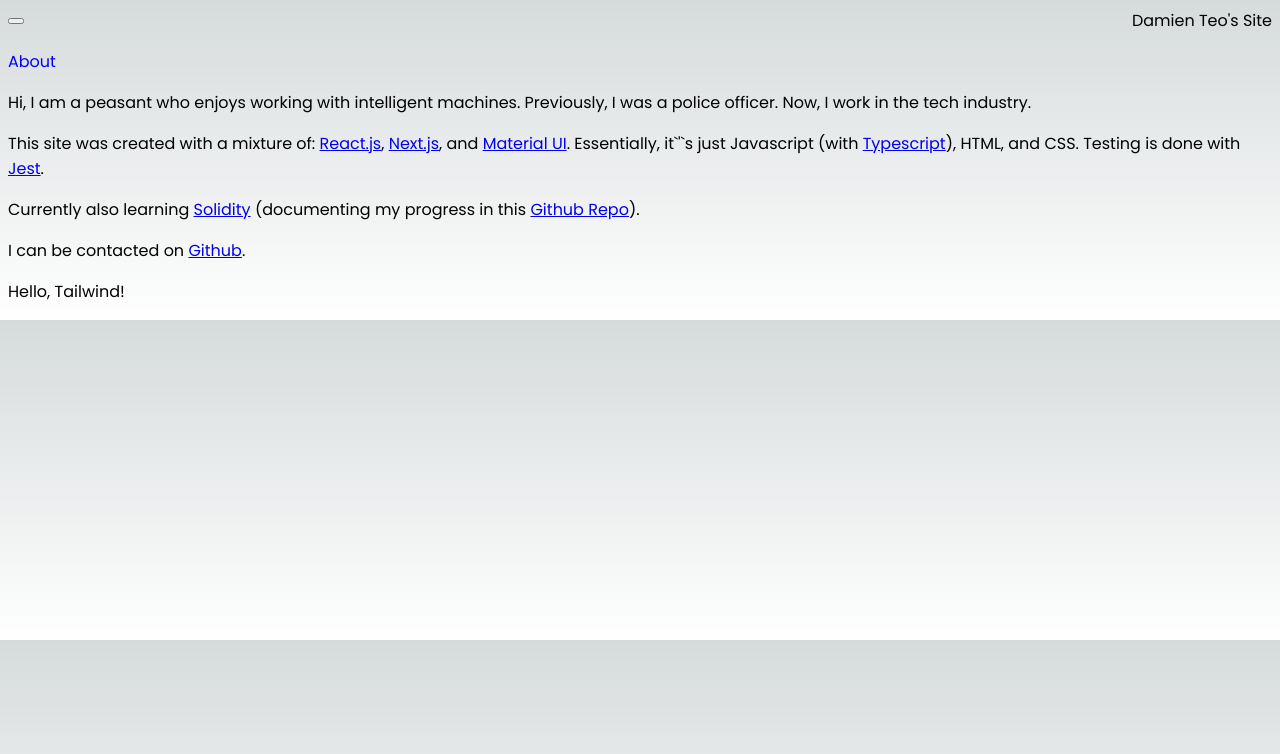
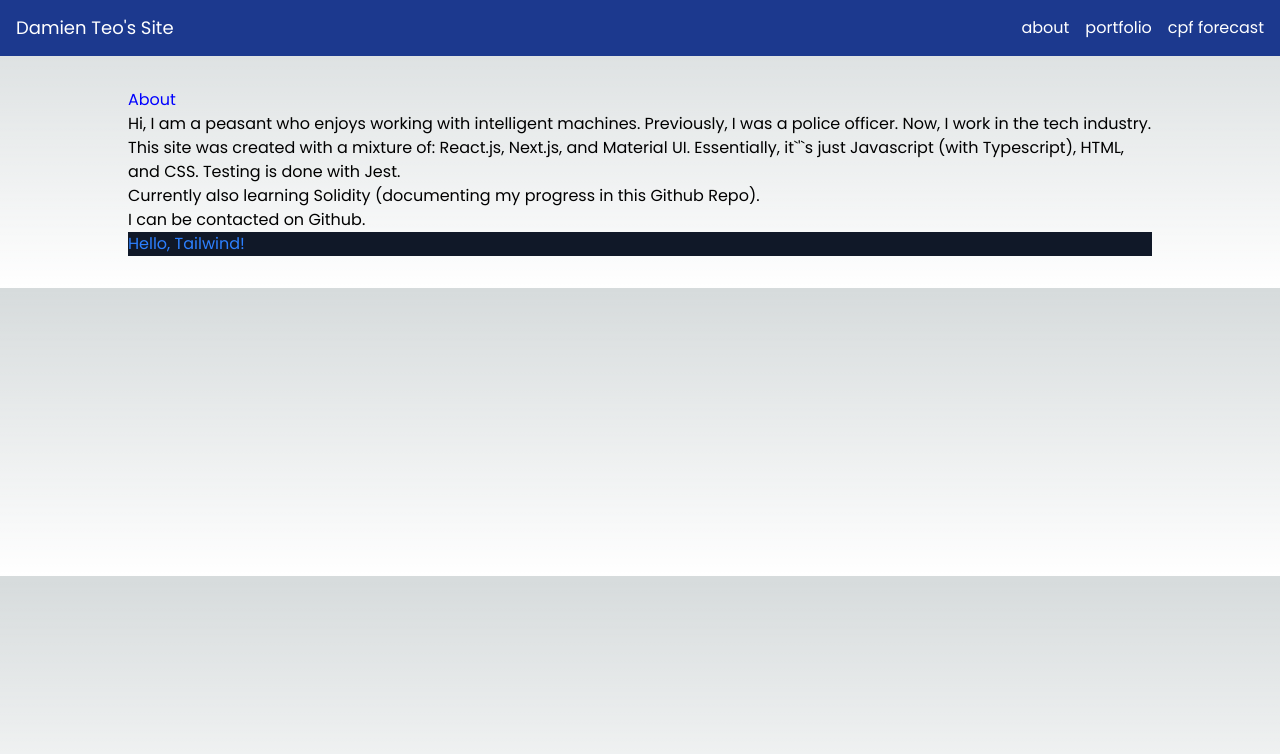
Before and after one commit to damienteo/my-app, a Next.js app: page / in a window 1280 px wide. Shown: the top 754 px of the page. Built offline with nearby package versions, Linux system fonts and the light colour scheme.

Commit message:
Update to files to make sure that repo works with Tailwind v4

```diff
--- a/app/components/common/links/ButtonLink.tsx
+++ b/app/components/common/links/ButtonLink.tsx
@@ -13,7 +13,7 @@
 }) => {
   return (
     <Link href={url} as={url}>
-      <button className="block my-2 text-gray-900 hover:text-blue-500 hover:bg-[#282c35] transition-colors duration-300">
+      <button className="block my-2 text-white hover:text-blue-500 hover:bg-[#282c35] transition-colors duration-300">
         {text}
       </button>
     </Link>
--- a/app/components/layout/Navbar.tsx
+++ b/app/components/layout/Navbar.tsx
@@ -22,9 +22,7 @@
         </button>
 
         {/* Site title */}
-        <div className="text-white text-lg font-semibold">
-          Damien Teo's Site
-        </div>
+        <div className="text-white text-lg">Damien Teo's Site</div>
 
         {/* Navigation links for desktop view */}
         <div className="hidden md:flex space-x-4">
--- a/app/globals.css
+++ b/app/globals.css
@@ -1,6 +1,4 @@
-@tailwind base;
-@tailwind components;
-@tailwind utilities;
+@import 'tailwindcss';
 
 :root {
   --foreground-rgb: 0, 0, 0;
--- a/package.json
+++ b/package.json
@@ -15,6 +15,7 @@
     "prettier-format": "prettier --config .prettierrc '*/**/*.{ts,tsx}' --write"
   },
   "dependencies": {
+    "@tailwindcss/postcss": "^4.1.4",
     "dayjs": "^1.11.13",
     "next": "15.3.1",
     "react": "^19",
```
